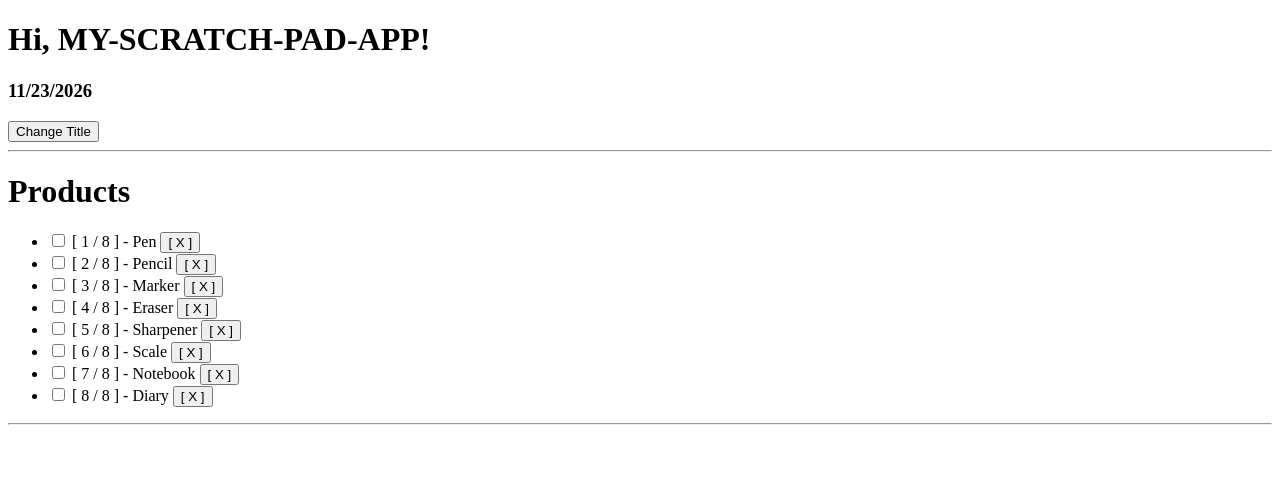
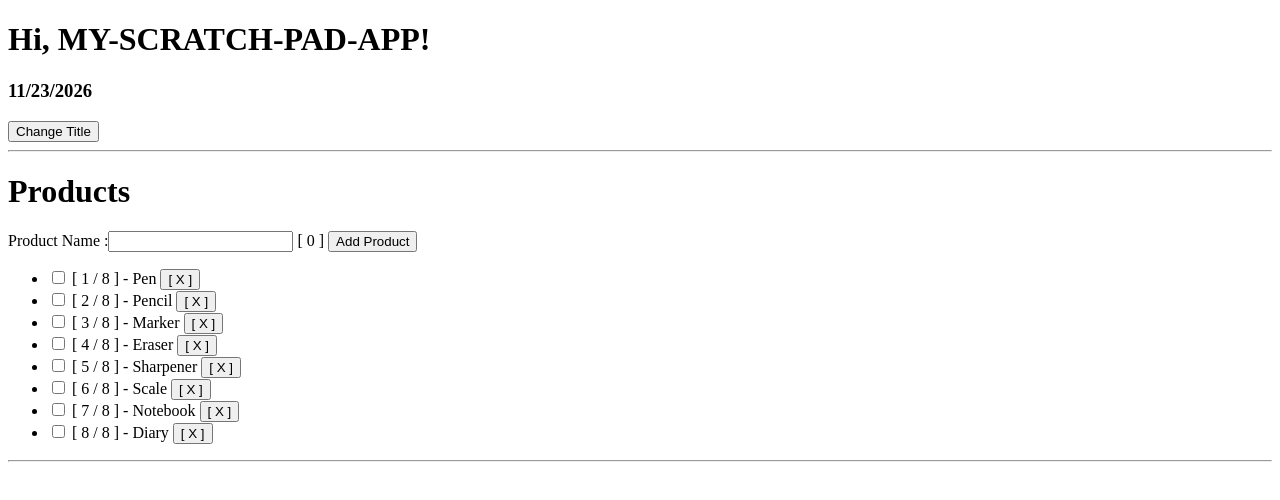
Before and after one commit to tkmagesh/siemens-angular-nov-2026, an Angular app in the folder scratch-pad/: page / in a window 1280 px wide. Shown: the top 500 px of the page. Built offline with nearby package versions, Linux system fonts and the light colour scheme.

Commit message:
Output & EventEmitter

```diff
--- a/scratch-pad/src/app/products/add-product/add-product.html
+++ b/scratch-pad/src/app/products/add-product/add-product.html
@@ -1,6 +1,6 @@
-<!-- <div>
+<div>
     <label for="">Product Name :</label>
     <input type="text" (input)="newProduct.set($event.target.value)" [value]="newProduct()">
     <span> [ {{ newProduct().length }} ] </span>
     <button (click)="addProduct()">Add Product</button>
-</div> -->
+</div>
--- a/scratch-pad/src/app/products/add-product/add-product.ts
+++ b/scratch-pad/src/app/products/add-product/add-product.ts
@@ -1,9 +1,20 @@
-import { Component } from "@angular/core";
+import { Component, EventEmitter, Output, signal } from "@angular/core";
 
 @Component({
     selector: "add-product",
     templateUrl: "./add-product.html"
 })
 export class AddProduct {
+    newProduct = signal('');
 
+    @Output()
+    onAdd = new EventEmitter<string>();
+
+     addProduct() : void {
+        if(this.newProduct().trim() !== '') {
+            // Emit the new product name to the parent component
+            this.onAdd.emit(this.newProduct());
+            this.newProduct.set('');
+        }
+    }
 }
--- a/scratch-pad/src/app/products/products.html
+++ b/scratch-pad/src/app/products/products.html
@@ -1,4 +1,4 @@
 <h1>Products</h1>
-<!-- <add-product></add-product> -->
+<add-product (onAdd)="onAddProduct($event)"></add-product>
 <products-list [list]="productNames()"></products-list>
 <!-- <selected-products-list></selected-products-list> -->
--- a/scratch-pad/src/app/products/products.ts
+++ b/scratch-pad/src/app/products/products.ts
@@ -19,7 +19,7 @@ import { SelectedProductsList } from "./selected-products-list/selected-products
     styleUrls: ['./products.css']
 })
 export class Products {
-    newProduct = signal('');
+
 
     productNames = signal<ProductList>([
         {name : 'Pen', selected : false},
@@ -37,11 +37,9 @@ export class Products {
         return this.productNames().filter(p => p.selected);
     });
 
-    addProduct() : void {
-        if(this.newProduct().trim() !== '') {
-            this.productNames.update(products => [...products, {name : this.newProduct(), selected : false}]);
-            this.newProduct.set('');
-        }
+    // Method to handle the addition of a new product (from add-product component)
+    onAddProduct(productName : string) {
+        this.productNames.update(products => [...products, {name : productName, selected : false}]);
     }
 
     removeProduct(idx : number){
```
